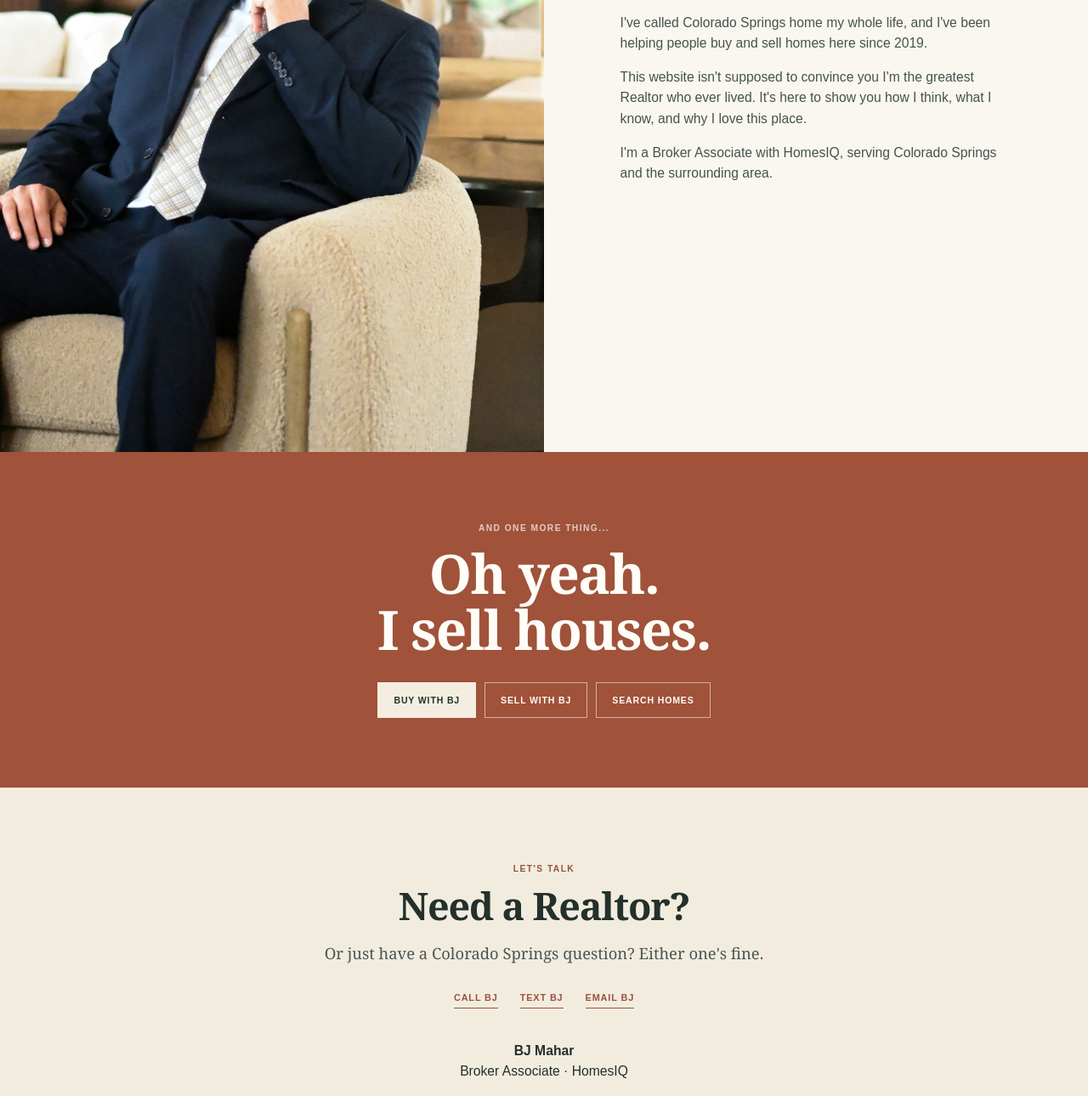
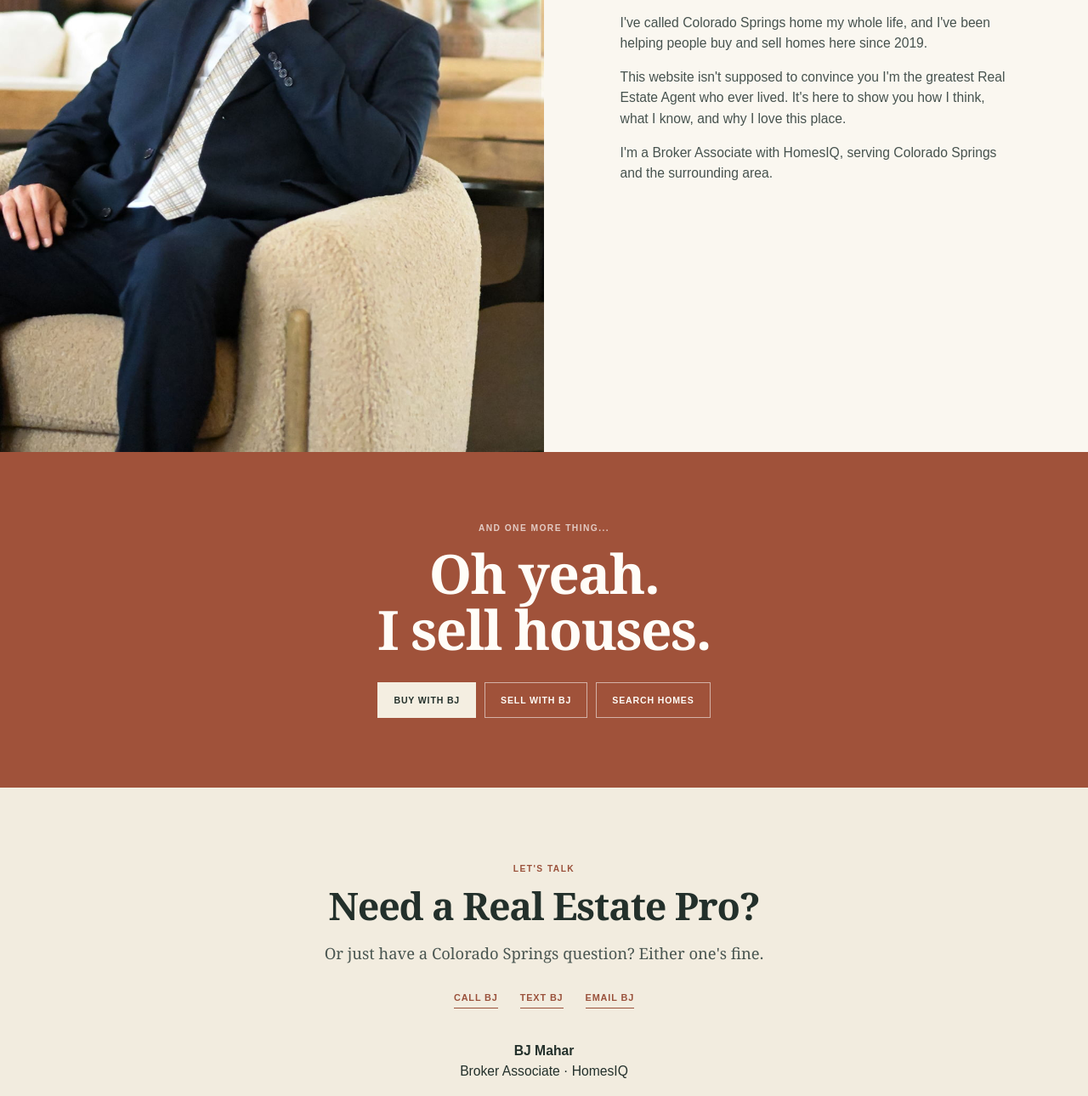
Before and after one commit to retroreminder00/BJ-Mahar-dot-com, a plain HTML site: page index.html in a window 1280 px wide. Shown: the part 4044-5334 px from the top of the page at 85% size. Drawn offline with Linux system fonts and the light colour scheme.

Commit message:
Update index.html

```diff
--- a/index.html
+++ b/index.html
@@ -309,7 +309,7 @@ html {
 
     <p>
       This website isn't supposed to convince you
-      I'm the greatest Realtor who ever lived.
+      I'm the greatest Real Estate Agent who ever lived.
       It's here to show you how I think, what I know,
       and why I love this place.
     </p>
@@ -345,7 +345,7 @@ html {
   <div class="section-inner contact-inner">
 
     <p class="eyebrow">LET'S TALK</p>
-    <h2>Need a Realtor?</h2>
+    <h2>Need a Real Estate Pro?</h2>
     <p>
       Or just have a Colorado Springs question?
       Either one's fine.
```
